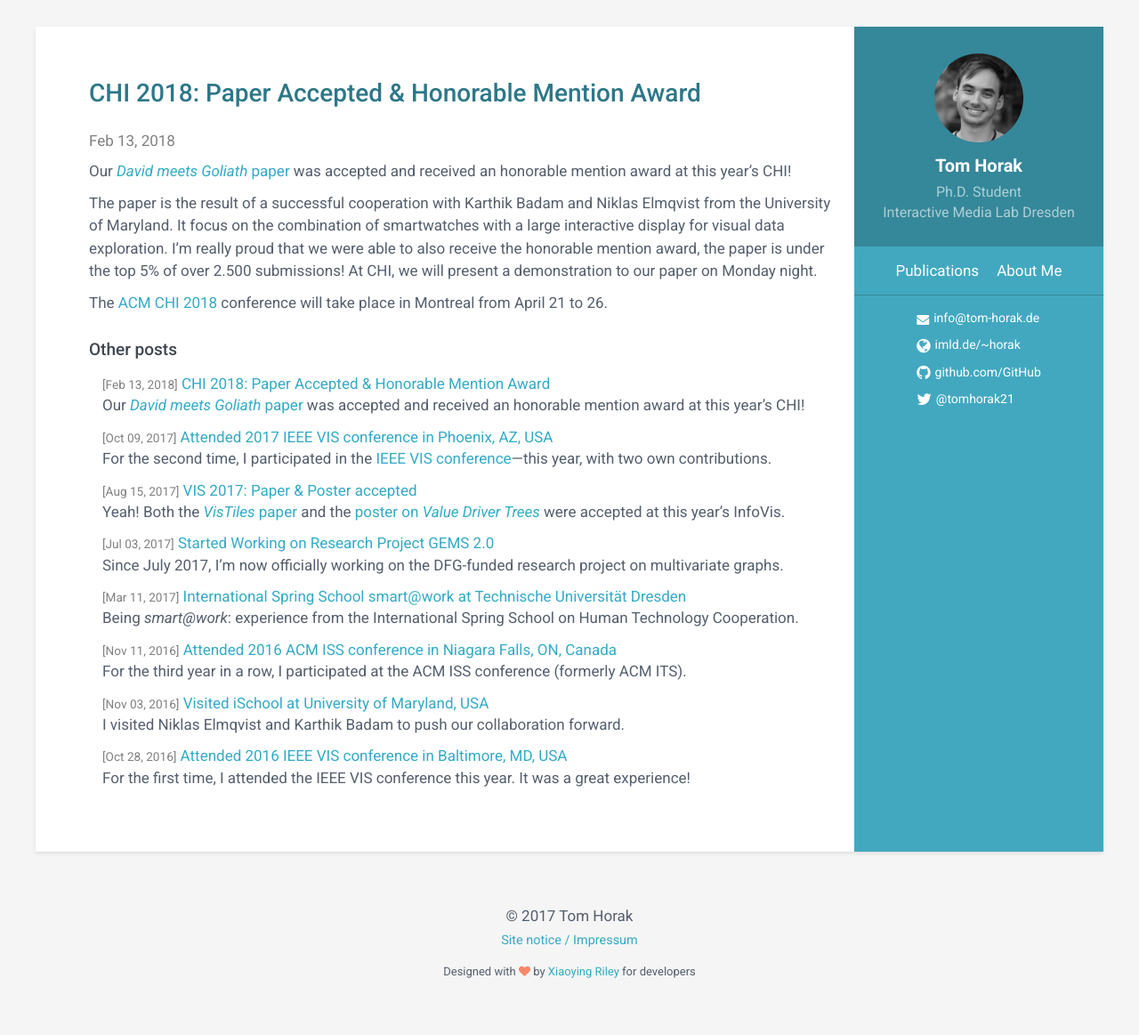
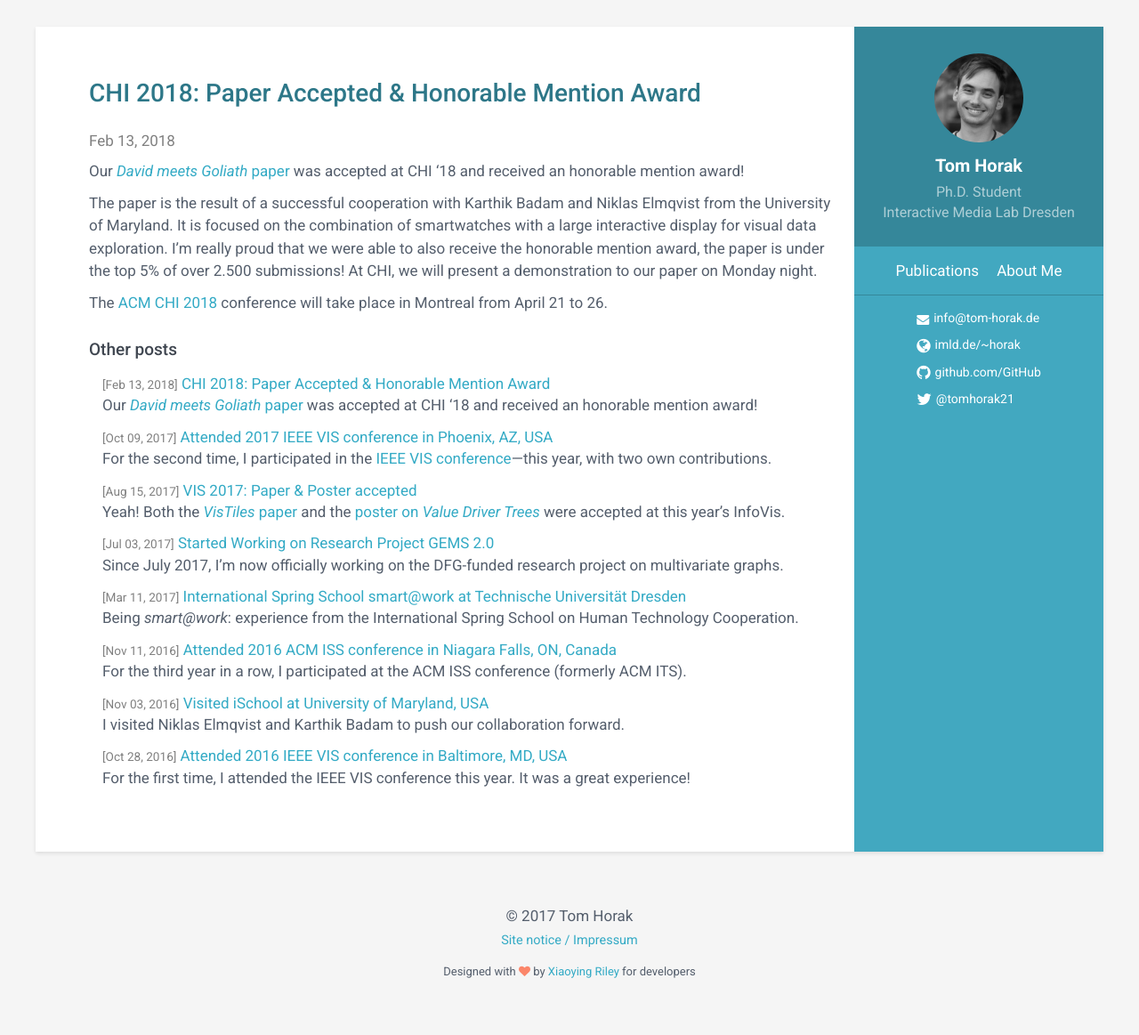
Before and after one commit to tomhorak21/tomhorak21.github.io, a Jekyll site: the page built from _posts/2018-02-13-CHI-2018-paper-and-honorable-mention.md, in a window 1280 px wide. Shown: the whole page at 89% size. Built offline with Jekyll 4.4.1, drawn with Linux system fonts in a browser that asks for light colours.

Commit message:
Added post to CHI acceptance / honorable mention.

```diff
--- a/_posts/2018-02-13-CHI-2018-paper-and-honorable-mention.md
+++ b/_posts/2018-02-13-CHI-2018-paper-and-honorable-mention.md
@@ -3,10 +3,10 @@ layout: post
 title: "CHI 2018: Paper Accepted & Honorable Mention Award"
 ---
 
-Our [*David meets Goliath* paper](/publications/2018/david-meets-goliath/) was accepted and received an honorable mention award at this year's CHI!
+Our [*David meets Goliath* paper](/publications/2018/david-meets-goliath/) was accepted at CHI '18 and received an honorable mention award!
 
 The paper is the result of a successful cooperation with Karthik Badam and Niklas Elmqvist from the University of Maryland.
-It focus on the combination of smartwatches with a large interactive display for visual data exploration.
+It is focused on the combination of smartwatches with a large interactive display for visual data exploration.
 I'm really proud that we were able to also receive the honorable mention award, the paper is under the top 5% of over 2.500 submissions!
 At CHI, we will present a demonstration to our paper on Monday night.
 
```
